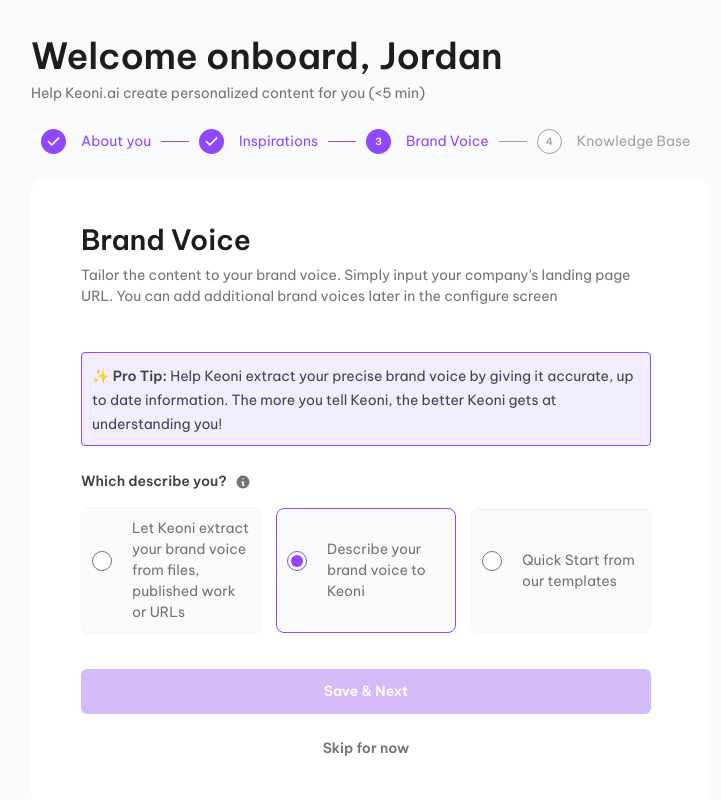
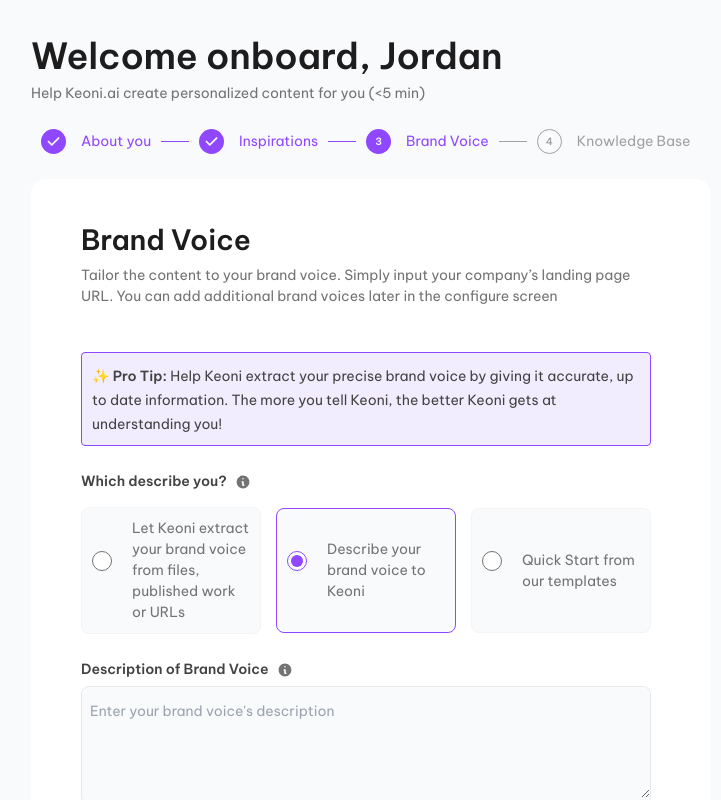
Before and after one commit to KhoaMac/keino-ai, a Next.js app: page / in a window 1280 px wide. Both pictures are taken after a click on the label "Describe your brand voice to Keoni". Shown: the top 800 px of the page, without its empty margins (269-990 px from the left). Built offline with nearby package versions, Linux system fonts and the light colour scheme.

Commit message:
feat: Add "Generate sample output", "Description of Brand Voice"

```diff
--- a/components/Onboarding/SuggestionGenerator.tsx
+++ b/components/Onboarding/SuggestionGenerator.tsx
@@ -5,7 +5,12 @@
 import { BUTTON_TYPES } from "@/utils/CONSTANTS";
 import IconGenerate from "@/public/assets/icons/generate.svg";
 
-export default function SuggestionGenerator() {
+interface ISuggestionProps {
+  currentCheckedBox?: number;
+}
+export default function SuggestionGenerator({
+  currentCheckedBox = 0,
+}: ISuggestionProps) {
   const {
     isDisabledButton,
     handleGenerateBrandVoiceSuggestions,
@@ -28,9 +33,11 @@
               />
             </div>
             <div className="flex flex-col text-center w-full">
+              {currentCheckedBox === 0 ? (
+                <>
                   <span className="text-body-medium-regular text-gray-scale-60">
-                Fill out all the fields, and we'll craft the perfect brand voice
-                for you!
+                    Fill out all the fields, and we'll craft the perfect brand
+                    voice for you!
                   </span>
                   <Button
                     text="Generate Now"
@@ -39,6 +46,16 @@
                     onClick={handleGenerateBrandVoiceSuggestions}
                     className="justify-center py-3 text-body-medium-semibold text-primary underline"
                   />
+                </>
+              ) : (
+                <span className="text-body-medium-regular text-gray-scale-60 cursor-pointer" onClick={handleGenerateBrandVoiceSuggestions}>
+                  Alternatively, we can{" "}
+                  <span className="text-primary underline text-body-medium-regular font-bold">
+                    Generate
+                  </span>{" "}
+                  a brand voice for you.
+                </span>
+              )}
             </div>
           </>
         )}
--- a/components/Onboarding/index.tsx
+++ b/components/Onboarding/index.tsx
@@ -5,7 +5,6 @@
 import IconPlusActive from "@/public/assets/icons/plus-active.svg";
 import Button from "../Button";
 import { BUTTON_TYPES, checkboxes, tips } from "@/utils/CONSTANTS";
-import { useState } from "react";
 import IconDelete from "@/public/assets/icons/delete.svg";
 import useOnboardingHooks from "./useOnboardingHooks";
 import ChooseAvatar from "./ChooseAvatar";
@@ -14,12 +13,8 @@
 import UploadBusinessReference from "./UploadBusinessReference";
 
 const Onboarding = () => {
-  const {
-    isDisabledButton,
-    handleOnSave,
-    currentCheckedBox,
-    handleSelectTab,
-  } = useOnboardingHooks();
+  const { isDisabledButton, handleOnSave, currentCheckedBox, handleSelectTab } =
+    useOnboardingHooks();
   return (
     <div className="flex flex-col px-5 md:pl-[3.125rem] md:pr-[3.75rem] py-10 bg-white rounded-0.93">
       <div className="flex flex-col mb-2.5">
@@ -65,7 +60,29 @@
           <OnboardingSection>
             <div className="custom-divider" />
           </OnboardingSection>
+        </>
+      )}
 
+      {currentCheckedBox === 1 && (
+        <>
+          {/* Generate sample output */}
+          <OnboardingSection title="Description of Brand Voice" infoToolTip>
+            <div className="bg-gray-scale-15 border-y-1 border-1 w-full rounded-lg mt-1.5">
+              <textarea
+                rows={4}
+                placeholder="Enter your brand voice's description"
+                className="bg-gray-scale-15 py-[0.84375rem] text-body-medium-regular w-full rounded-lg px-2 text-gray-scale-80"
+              />
+            </div>
+          </OnboardingSection>
+          <OnboardingSection title="Generate sample output">
+            <SuggestionGenerator currentCheckedBox={currentCheckedBox} />
+          </OnboardingSection>
+        </>
+      )}
+
+      {(currentCheckedBox === 0 || currentCheckedBox === 1) && (
+        <>
           {/* Brand Voice name */}
           <BrandVoiceName />
 
@@ -95,14 +112,8 @@
 };
 
 const CompanyInputWebsites = () => {
-  const [numberOfInputFields, setNumberOfInputFields] = useState<number>(1);
-  const handleAddUrl = () => {
-    setNumberOfInputFields(numberOfInputFields + 1);
-  };
-
-  const handleOnDeleteUrl = () => {
-    setNumberOfInputFields(numberOfInputFields - 1);
-  };
+  const { numberOfInputFields, handleAddUrl, handleOnDeleteUrl } =
+    useOnboardingHooks();
   return (
     <>
       <div className="mt-1 gap-5 flex flex-col">
@@ -172,6 +183,4 @@
 };
 
 export default Onboarding;
-export {
-  OnboardingSection
-}
+export { OnboardingSection };
--- a/components/Onboarding/useOnboardingHooks.ts
+++ b/components/Onboarding/useOnboardingHooks.ts
@@ -13,6 +13,8 @@
   const [selectedAvatarFileName, setSelectedAvatarFileName] = useState<string>('')
   const [currentCheckedBox, setCurrentCheckedBox] = useState<number>(0);
   const [suggestionText, setSuggestionText] = useState<string>("");
+  const [files, setFiles] = useState<File[]>([]);
+  const [numberOfInputFields, setNumberOfInputFields] = useState<number>(1);
 
   const handleOnSave = () => {
     console.log("save");
@@ -55,10 +57,16 @@
     setSuggestionText(listDescriptions[randomIndex]);
   };
 
-  const [files, setFiles] = useState<File[]>([]);
-
   const handleDrop = (acceptedFiles: File[]) => {
     setFiles(acceptedFiles);
+  };
+
+  const handleAddUrl = () => {
+    setNumberOfInputFields(numberOfInputFields + 1);
+  };
+
+  const handleOnDeleteUrl = () => {
+    setNumberOfInputFields(numberOfInputFields - 1);
   };
 
   return {
@@ -75,7 +83,10 @@
     handleGenerateBrandVoiceSuggestions,
     suggestionText,
     files,
-    handleDrop
+    handleDrop,
+    numberOfInputFields,
+    handleAddUrl,
+    handleOnDeleteUrl,
   }
 }
 
--- a/styles/globals.css
+++ b/styles/globals.css
@@ -32,7 +32,7 @@
     @apply text-body-medium-regular;
   }
 
-  input:focus {
+  input:focus, textarea:focus {
     @apply outline-none;
   }
 }
```
Lines whose indentation alone changed are shown as unchanged.
